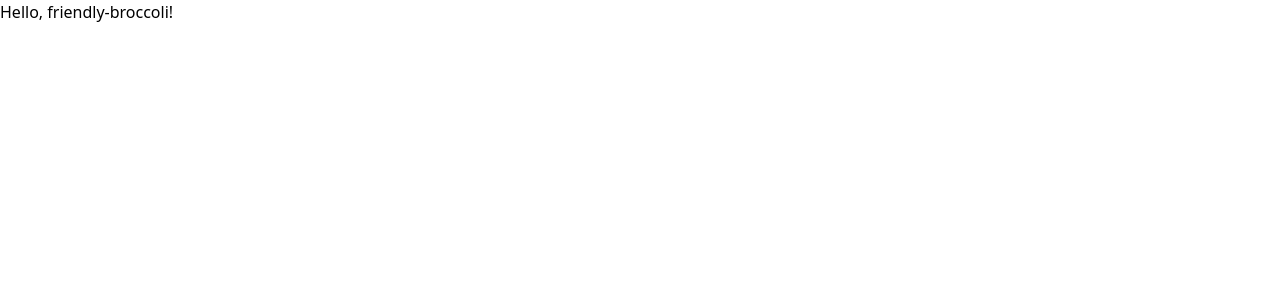
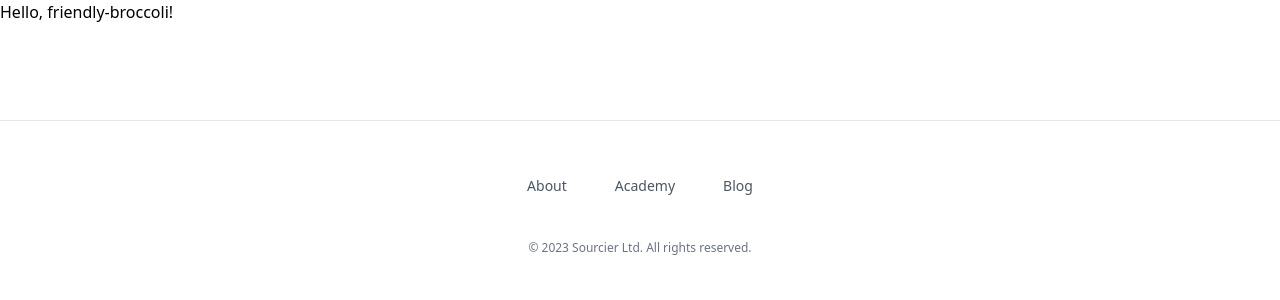
Before and after one commit to sourcier/friendly-broccoli, a Next.js app in the folder packages/frontend/: page / in a window 1280 px wide. Shown: the top 300 px of the page. Built offline with nearby package versions, Linux system fonts and the light colour scheme.

Commit message:
add footer

```diff
--- a/packages/frontend/app/layout.tsx
+++ b/packages/frontend/app/layout.tsx
@@ -1,5 +1,6 @@
 import "@fontsource-variable/inter";
 import "./globals.css";
+import Footer from "../components/footer/footer";
 
 export default function RootLayout({
   children,
@@ -8,7 +9,10 @@ export default function RootLayout({
 }) {
   return (
     <html lang="en">
-      <body>{children}</body>
+      <body>
+        {children}
+        <Footer />
+      </body>
     </html>
   );
 }
--- /dev/null
+++ b/packages/frontend/components/footer/footer.tsx
@@ -0,0 +1,36 @@
+const navigation = {
+  year: 2023,
+  company: "Sourcier Ltd.",
+  main: [
+    { name: "About", href: "#" },
+    { name: "Academy", href: "#" },
+    { name: "Blog", href: "#" },
+  ],
+};
+
+export default function Footer() {
+  return (
+    <footer className="bg-white mt-16 border-t border-gray-900/10 pt-8 sm:mt-20 lg:mt-24">
+      <div className="mx-auto max-w-7xl overflow-hidden px-6 py-5 lg:px-8">
+        <nav
+          className="-mb-6 columns-1 sm:flex text-center sm:justify-center sm:space-x-12"
+          aria-label="Footer"
+        >
+          {navigation.main.map((item) => (
+            <div key={item.name} className="pb-6">
+              <a
+                href={item.href}
+                className="text-sm leading-6 text-gray-600 hover:text-gray-900"
+              >
+                {item.name}
+              </a>
+            </div>
+          ))}
+        </nav>
+        <p className="mt-10 text-center text-xs leading-5 text-gray-500">
+          &copy; {navigation.year} {navigation.company} All rights reserved.
+        </p>
+      </div>
+    </footer>
+  );
+}
```
